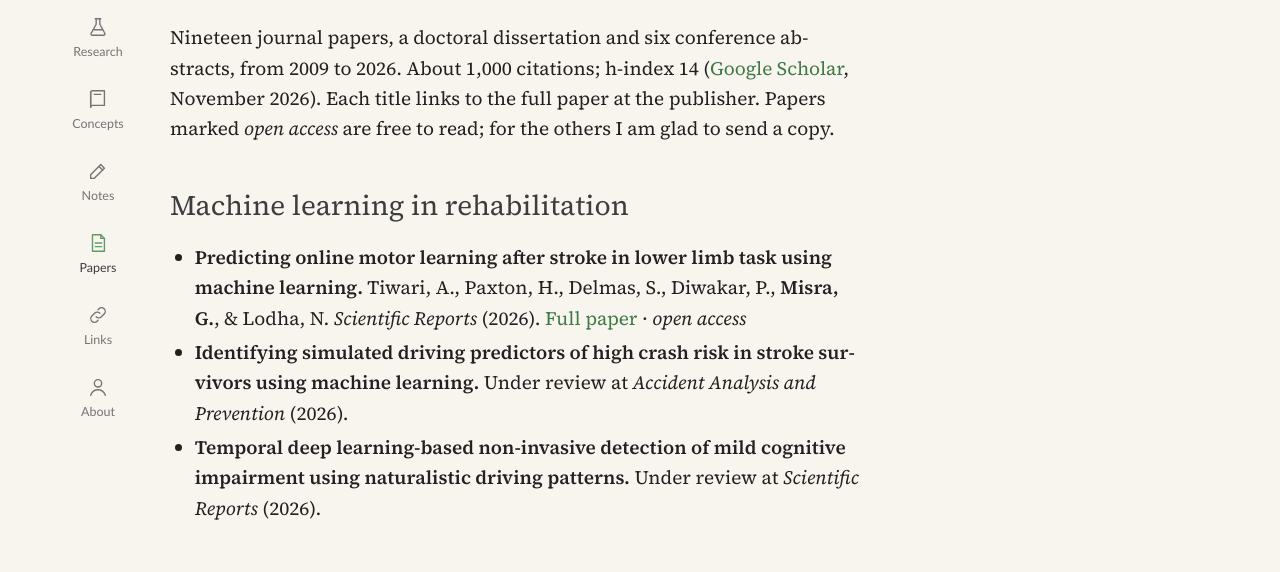
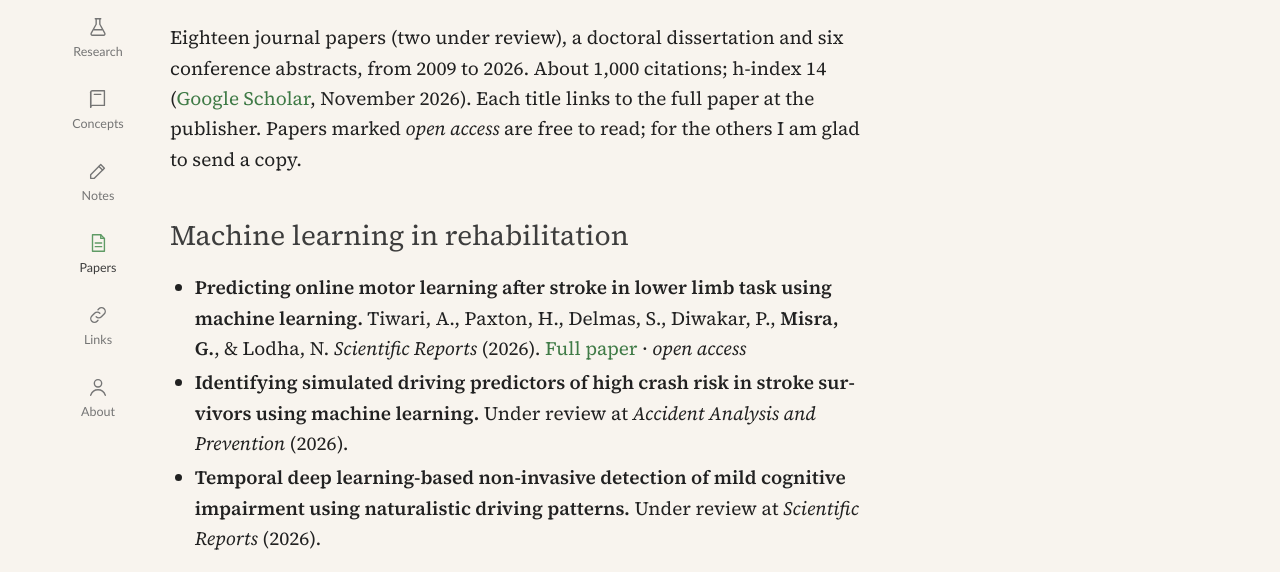
Before and after one commit to misragaurav/misragaurav.github.io, a plain HTML site: page papers.html in a window 1280 px wide. Shown: the part 152-724 px from the top of the page. Drawn offline with Linux system fonts and the light colour scheme.

Commit message:
Publish site built 2026-11-20 20:17

```diff
--- a/papers.html
+++ b/papers.html
@@ -22,7 +22,7 @@
 <main class="post">
 <header class="post-header"><h1>Publications</h1></header>
 <div class="content">
-<p>Nineteen journal papers, a doctoral dissertation and six conference abstracts, from 2009 to 2026. About 1,000 citations; h-index 14 (<a href="https://scholar.google.com/citations?user=2LgEQ30AAAAJ">Google Scholar</a>, November 2026). Each title links to the full paper at the publisher. Papers marked <em>open access</em> are free to read; for the others I am glad to send a copy.</p>
+<p>Eighteen journal papers (two under review), a doctoral dissertation and six conference abstracts, from 2009 to 2026. About 1,000 citations; h-index 14 (<a href="https://scholar.google.com/citations?user=2LgEQ30AAAAJ">Google Scholar</a>, November 2026). Each title links to the full paper at the publisher. Papers marked <em>open access</em> are free to read; for the others I am glad to send a copy.</p>
 <h2 id="machine-learning-in-rehabilitation">Machine learning in rehabilitation</h2>
 <ul>
 <li><strong>Predicting online motor learning after stroke in lower limb task using machine learning.</strong> Tiwari, A., Paxton, H., Delmas, S., Diwakar, P., <strong>Misra, G.</strong>, &amp; Lodha, N. <em>Scientific Reports</em> (2026). <a href="https://doi.org/10.1038/s41598-026-50638-4">Full paper</a> · <em>open access</em></li>
```
